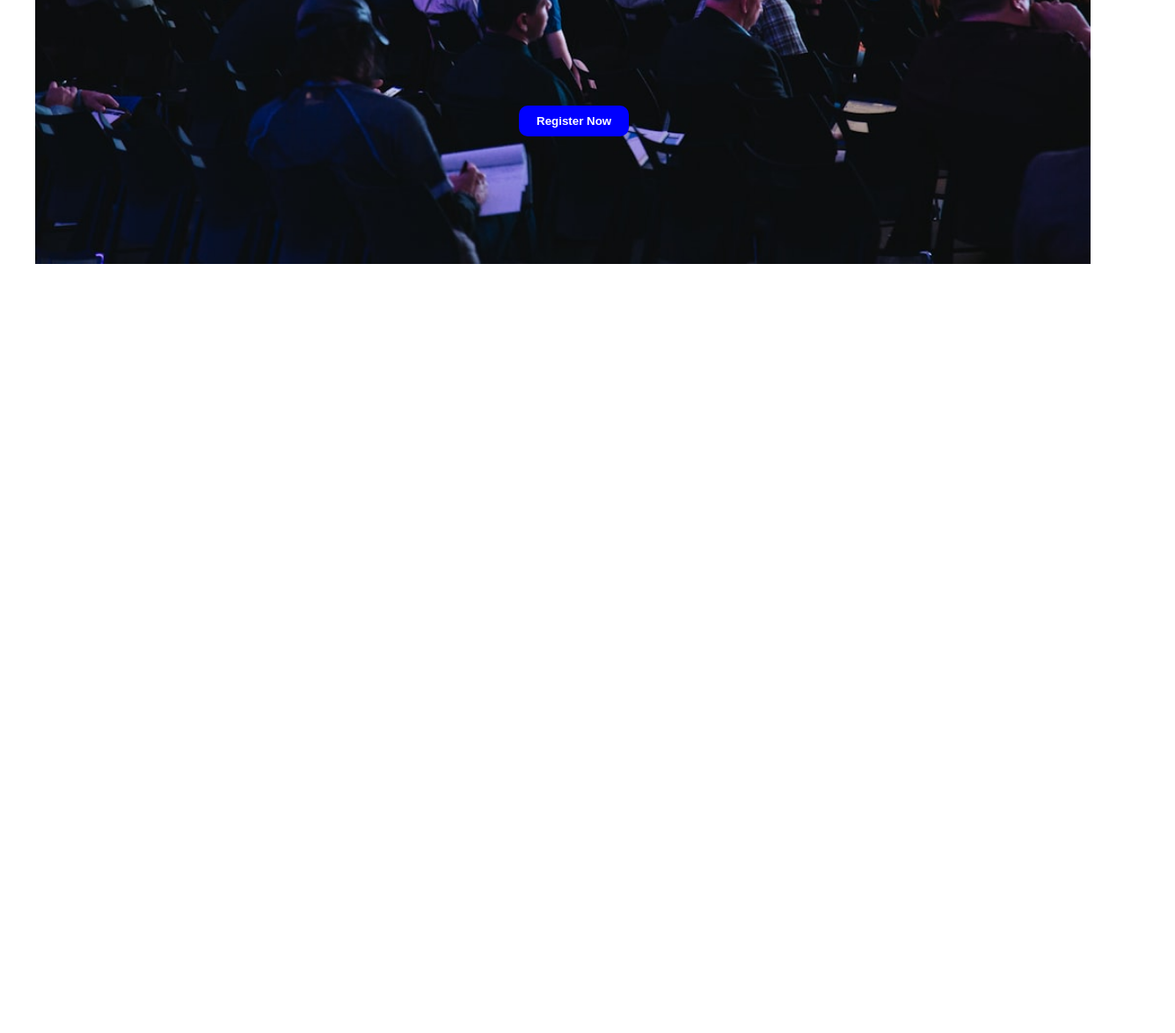
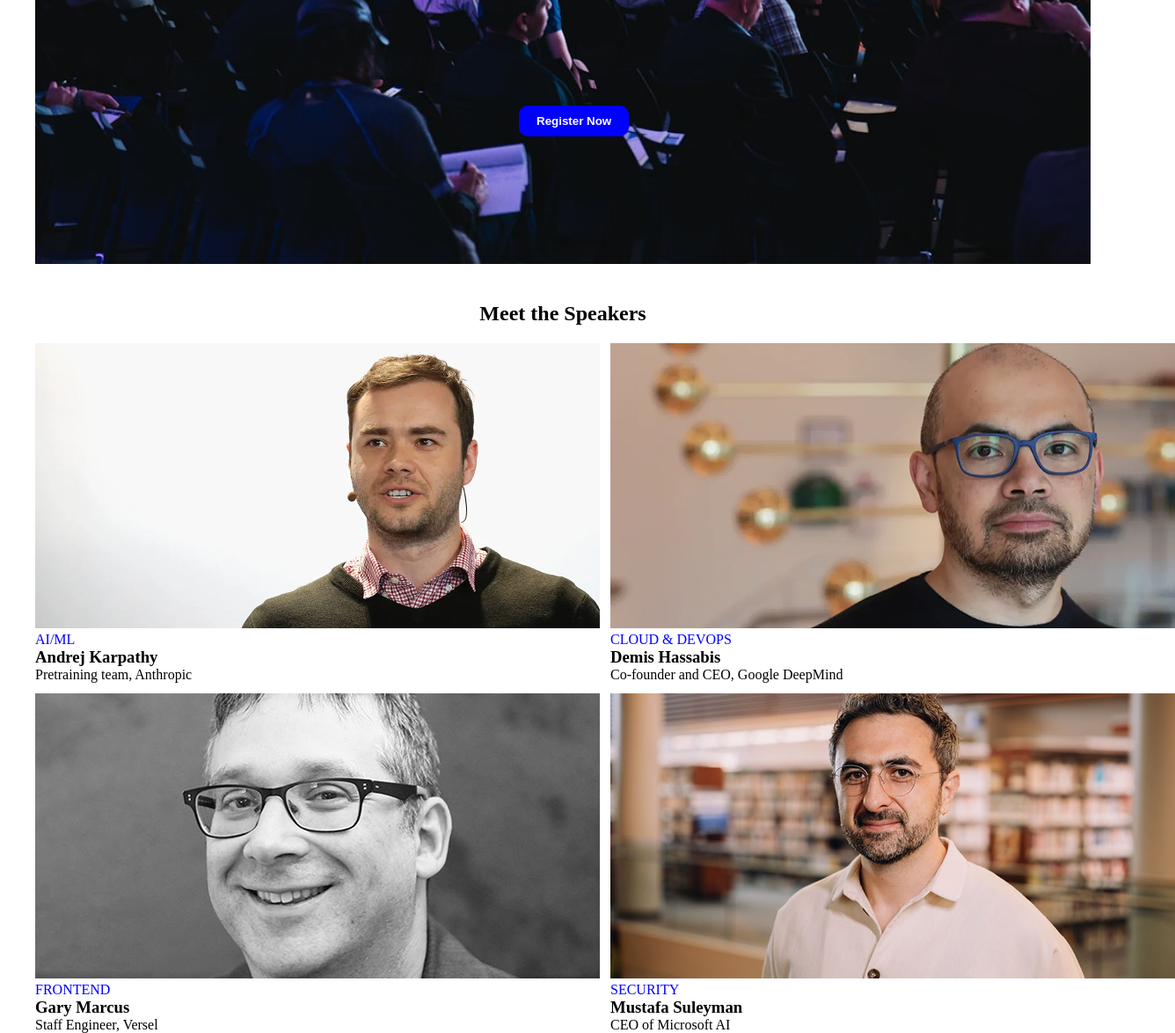
Before and after one commit to rafajahan7/Assignment-1-HTML-CSS-, a plain HTML site: page index.html in a window 1280 px wide. Shown: the part 574-1748 px from the top of the page at 88% size, 1336 px wide, since content can reach past the window. Before the commit the page ends 874 px from the top, so only its background shows below. Drawn offline with Linux system fonts and the light colour scheme.

Commit message:
meet half

```diff
--- a/index.html
+++ b/index.html
@@ -31,6 +31,7 @@
 
         <div class="banner container">
             <img src="./images/banner.jpg">
+            <div class="overlay"></div>
             <h1>Code. <em> Connect. </em> Create</h1>
             <p>Join 4,000+ engineers, founders and the builders
                 at the premier developer</p>
@@ -44,6 +45,48 @@
 
       <!-- banner section end -->
 
+      <!-- Meet section start-->
+
+      <section>
+        <div class="container meet">
+            <h2>Meet the Speakers</h2>
+        </div>
+        <div class="gallery container">
+
+            <div class="card-1">
+            <img src="./images/andrej.png">
+            <p style="color: blue;">AI/ML</p>
+            <h3>Andrej Karpathy</h3>
+            <p>Pretraining team, Anthropic</p>
+            </div>
+
+             <div class="card-2">
+            <img src="./images/demis.png">
+            <p style="color: blue;">CLOUD & DEVOPS</p>
+            <h3>Demis Hassabis</h3>
+            <p>Co-founder and CEO, Google DeepMind</p>
+            </div>
+
+            <div class="card-3">
+            <img src="./images/gary.png">
+            <p style="color: blue;">FRONTEND</p>
+            <h3>Gary Marcus</h3>
+            <p>Staff Engineer, Versel</p>
+            </div>
+
+            <div class="card-4">
+            <img src="./images/mustafa.png">
+            <p style="color: blue;">SECURITY</p>
+            <h3>Mustafa Suleyman</h3>
+            <p>CEO of Microsoft AI</p>
+            </div>
+
+        </div>
+
+      </section>
+
+      <!-- meet section end -->
+
 
 
 
--- a/styles/style.css
+++ b/styles/style.css
@@ -5,7 +5,7 @@
 }
 
 
-
+/* nav bar start */
 .container{
     max-width: 1200px;
     margin:auto;
@@ -25,6 +25,7 @@
     color:gray;
 
 }
+/* nav bar end */
 
 .common-btn{
     background-color: blue;
@@ -35,6 +36,7 @@
     cursor: pointer;
     color:white;
 }
+/* banner section start */
 .banner{
     position: relative;
 }
@@ -62,3 +64,27 @@
     position:absolute;
 
 }
+/* .overlay{
+    position:absolute;
+    top:0;
+    left:0;
+    width: 100%;
+    height: 100%;
+    background-color: black;
+    opacity:0.5;
+} */
+ /* banner section end */
+
+ /* meet section start */
+ .meet{
+    margin-top: 550px;
+    text-align: center;
+
+ }
+ .gallery{
+    margin-top: 20px;
+    display:grid;
+    gap:12px;
+    grid-template-columns: repeat(2, 1fr);
+
+ }
```
